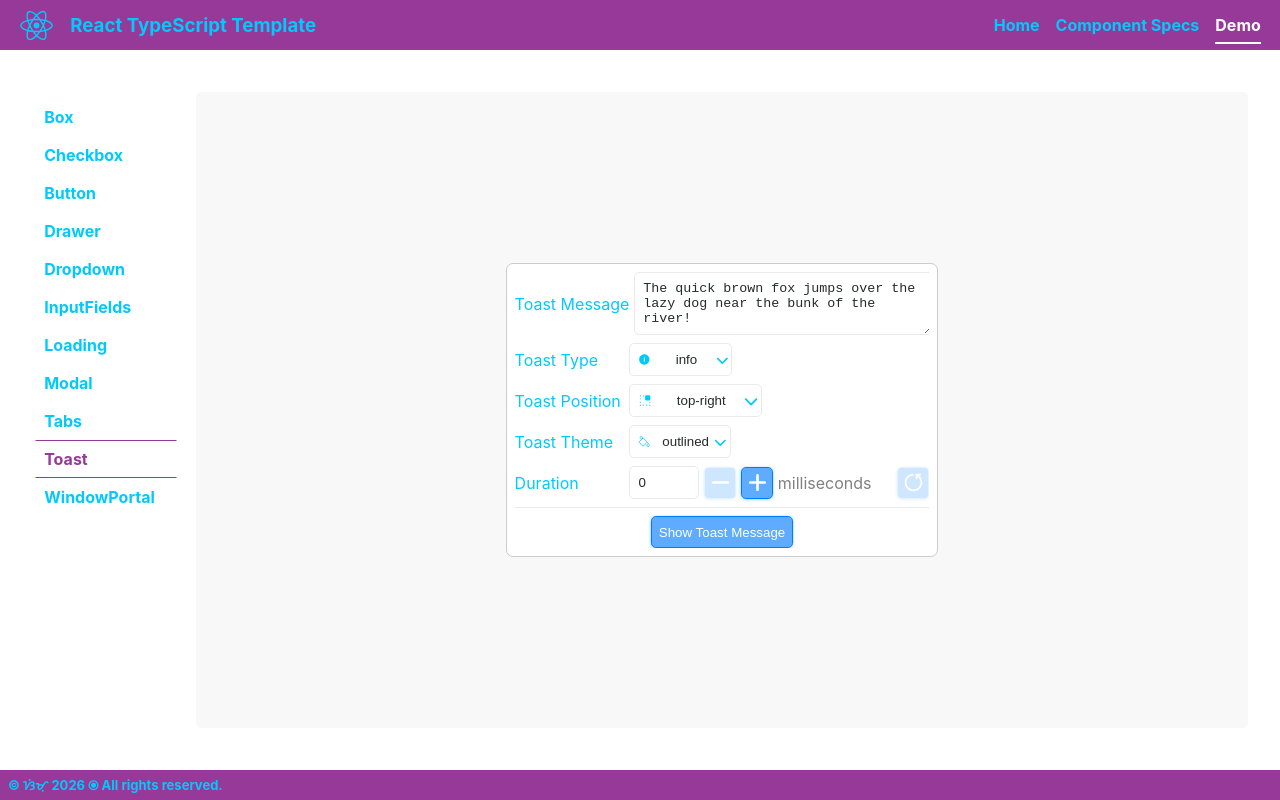
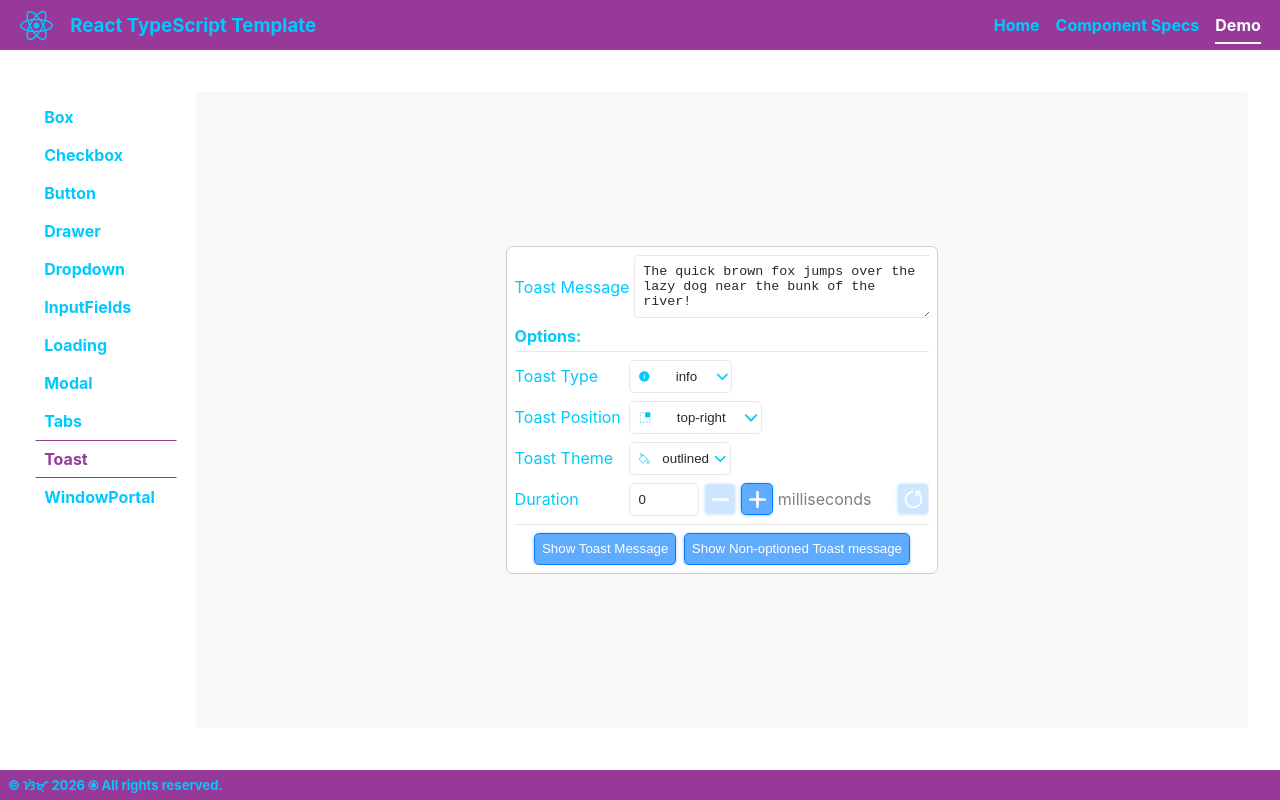
Before and after one commit to jaosimt/ts-app-template, a React (Create React App) app: page /demo/toast in a window 1280 px wide. Built offline with nearby package versions, Linux system fonts and the light colour scheme.

Commit message:
fix toast message zIndexes relative to positions

```diff
--- a/src/components/pages/demo/demoToast.tsx
+++ b/src/components/pages/demo/demoToast.tsx
@@ -87,6 +87,8 @@ const DemoToast: FC = () => {
                 <div className={'border-bottom pb-0p5 display-flex flex-direction-column gap-0p5'}>
                     <InputField type={'textarea'} labelWidth={110} width={300} label={'Toast Message'} value={toastProp.message}
                                 onChange={(e) => setToastProp({...toastProp, message: e.currentTarget.value})}/>
+
+                    <h4 className={'m-0 border-bottom pb-0p3'}>Options:</h4>
                     <Dropdown labelWidth={110} label={'Toast Type'} selected={selectedType} onChange={(value: DropdownObjectOptions) => setSelectedType(value)} options={toastTypes}/>
                     <Dropdown labelWidth={110} label={'Toast Position'} selected={selectedPosition} onChange={(value: DropdownObjectOptions) => setSelectedPosition(value)} options={toastPosition}/>
                     <Dropdown labelWidth={110} label={'Toast Theme'} selected={selectedTheme} onChange={(value: DropdownObjectOptions) => setSelectedTheme(value)} options={toastTheme}/>
@@ -103,7 +105,10 @@ const DemoToast: FC = () => {
                         <Button disabled={toastProp.options?.duration === 0} icon={RiResetLeftLine} onClick={() => setToastProp({...toastProp, options: {...toastProp.options, duration: 0}})}/>
                     </div>
                 </div>
-                <Button className={'align-self-center'} disabled={!isString(toastProp.message, true)} onClick={() => dispatch(toast(toastProp))}>Show Toast Message</Button>
+                <div className="display-flex gap-0p5 justify-content-center">
+                    <Button className={'align-self-center'} disabled={!isString(toastProp.message, true)} onClick={() => dispatch(toast(toastProp))}>Show Toast Message</Button>
+                    <Button className={'align-self-center'} disabled={!isString(toastProp.message, true)} onClick={() => dispatch(toast({message: toastProp.message}))}>Show Non-optioned Toast message</Button>
+                </div>
             </div>
         </Box>
     </div>;
--- a/src/components/partials/toast/index.tsx
+++ b/src/components/partials/toast/index.tsx
@@ -44,11 +44,39 @@ const ToastContainer: FC<any> = (props) => {
     const [zIndexes, setZIndexes] = useState<any>([]);
 
     useEffect(() => {
+        const topRights = toasts.filter((t:any) => ['top-right', '', undefined, null].includes(t.options?.position));
+        const topLefts = toasts.filter((t:any) => t.options?.position === 'top-left');
+        const bottomRights = toasts.filter((t:any) => t.options?.position === 'bottom-right');
+        const bottomLefts = toasts.filter((t:any) => t.options?.position === 'bottom-left');
+
+        let countTR = 0;
+        let countTL = 0;
+        let countBR = 0;
+        let countBL = 0;
+
         setZIndexes(
-            toasts.map((toast: ToastProps, i: number) => {
-                const existing = zIndexes.find((zi: any) => zi.id === toast.id);
-                const thisZIndex = (i+1 === toasts.length) ? toastTopZIndex : toastDefaultZIndex
-                return existing ? {...existing, zIndex: thisZIndex} : {id: toast.id, zIndex: thisZIndex}
+            toasts.map((toast: ToastProps) => {
+                const position = toast.options?.position || 'top-right';
+                // const thisZIndex = (i+1 === toasts.length) ? toastTopZIndex : toastDefaultZIndex
+
+                const thisZIndex = (() => {
+                    switch(position) {
+                        case 'bottom-left':
+                            countBL++;
+                            return countBL === bottomLefts.length ? toastTopZIndex : toastDefaultZIndex
+                        case 'bottom-right':
+                            countBR++;
+                            return countBR === bottomRights.length ? toastTopZIndex : toastDefaultZIndex
+                        case 'top-left':
+                            countTL++;
+                            return countTL === topLefts.length ? toastTopZIndex : toastDefaultZIndex
+                        default: // top-right
+                            countTR++;
+                            return countTR === topRights.length ? toastTopZIndex : toastDefaultZIndex
+                    }
+                })();
+
+                return {id: toast.id, position, zIndex: thisZIndex}
             })
         );
 
@@ -58,8 +86,10 @@ const ToastContainer: FC<any> = (props) => {
     const setIntervalIsPaused = (pause: boolean) => paused.current = pause;
 
     const selectElementOnTop = (id: string) => {
-        console.log('[selectElementOnTop] id:', id);
-        setZIndexes(zIndexes.map((zI: any) => ({...zI, zIndex: id === zI.id ? toastTopZIndex : toastDefaultZIndex})));
+        const position = zIndexes.find((z:any) => z.id === id).position;
+        setZIndexes(zIndexes.map((zI: any) => {
+            return zI.position !== position ? zI : {...zI, zIndex: id === zI.id ? toastTopZIndex : toastDefaultZIndex}
+        }));
     };
 
     return <Container ref={toastRef} data-component={'toast-container'}>
--- a/src/components/partials/toast/toast.tsx
+++ b/src/components/partials/toast/toast.tsx
@@ -18,6 +18,9 @@ const Container = styled.div<{
     $theme: ToastTheme,
     $position: ToastPosition
 }>`
+    display: flex;
+    gap: 0.5rem;
+    align-items: start;
     overflow: hidden;
     position: fixed;
     transition: all 300ms cubic-bezier(0.25, 0.1, 0.25, 1);
@@ -37,10 +40,15 @@ const Container = styled.div<{
                 return props.$theme === 'filled' ? 'color: white; background-color: #459eff;' : 'color: #459eff; background-color: white;';
         }
     }};
+
     ${props => {
         if (['bottom-right', 'top-right'].includes(props.$position)) return 'right: 1rem;';
         else return 'left: 1rem;';
-    }}
+    }};
+
+    & > :first-child { margin-top: 0; }
+
+    & > :last-child { margin-bottom: 0; }
 `;
 
 const Message = styled.div`
@@ -86,7 +94,7 @@ const Toast: FC<any> = ({id: elId, toast, setIntervalIsPaused, zIndex, selectEle
     const dispatch = useAppDispatch();
 
     const {message, options} = toast;
-    const {theme = 'default', type = 'info', position = 'top-right', duration = 0} = options || {};
+    const {theme = 'outlined', type = 'info', position = 'top-right', duration = 0} = options || {};
 
     const progressRef = useRef<HTMLDivElement>(null);
     const hovered = useRef(false);
@@ -166,7 +174,6 @@ const Toast: FC<any> = ({id: elId, toast, setIntervalIsPaused, zIndex, selectEle
         $theme={theme}
         $position={position}
         style={styles}
-        className={'trim display-flex gap-0p5 align-items-start'}
         onClick={() => selectElementOnTop(elId) }
         onMouseEnter={() => hovered.current = true}
         onMouseLeave={() => hovered.current = false}
```
